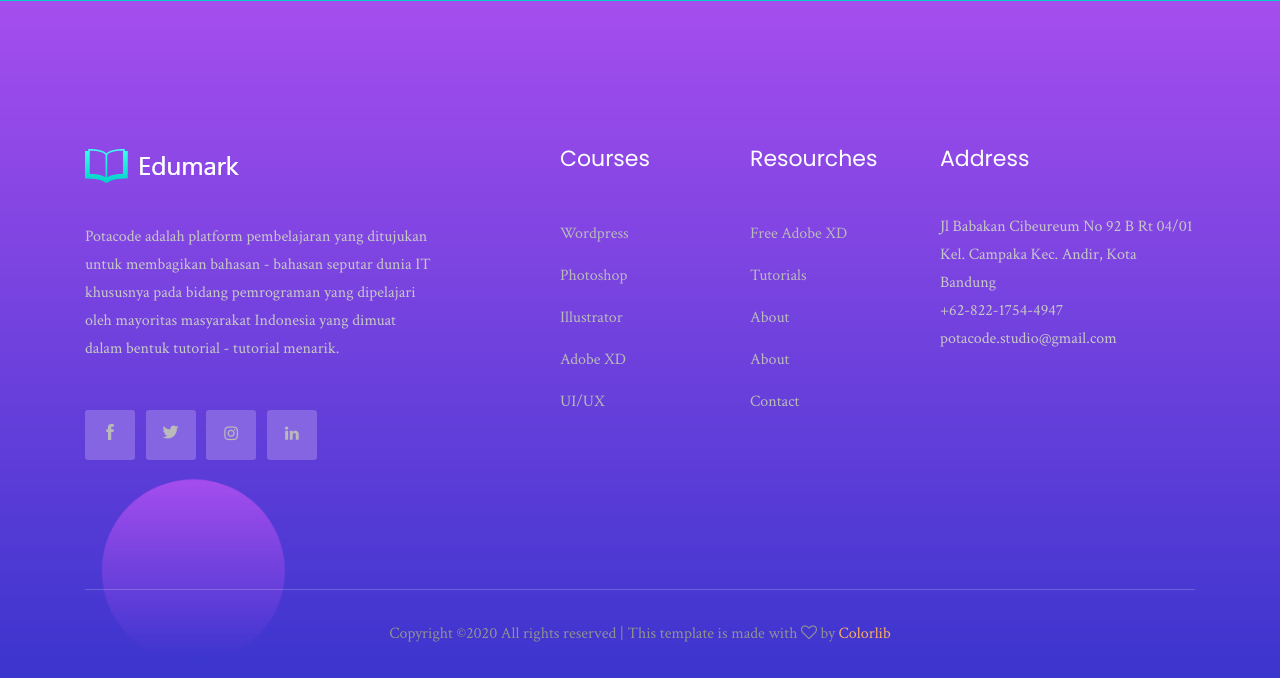
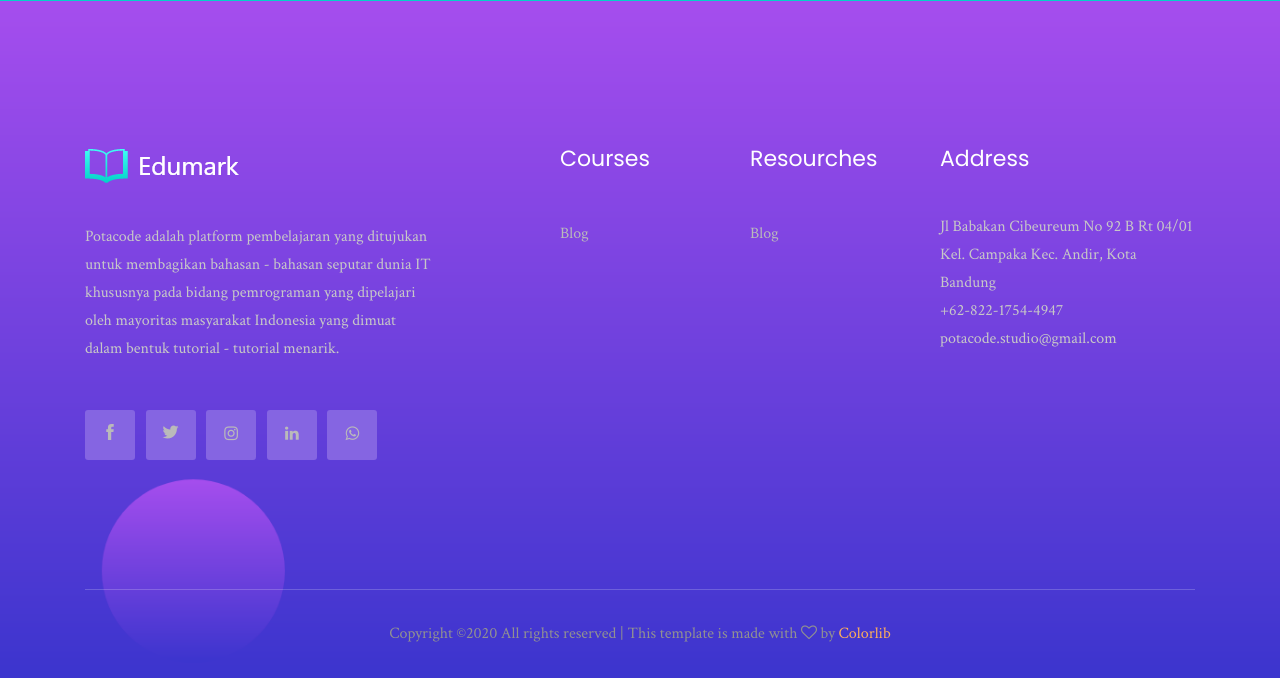
Before and after one commit to PotacodeStudio/landing-page, a PHP site: page /index.php in a window 1280 px wide. Shown: the part 2840-3518 px from the top of the page. Run offline with PHP 8.4, Linux system fonts and the light colour scheme; some libraries are stand-ins or nearby versions.

Commit message:
comment out unnecessary content and add wa link

```diff
--- a/footer.php
+++ b/footer.php
@@ -35,6 +35,11 @@
                                             <i class="fa fa-linkedin"></i>
                                         </a>
                                     </li>
+                                   <li>
+                                        <a href="whatsapp://send?text=Hello&phone=+6282217544947">
+                                            <i class="fa fa-whatsapp"></i>
+                                        </a>
+                                    </li>
                                 </ul>
                             </div>
 
@@ -46,11 +51,12 @@
                                 Courses
                             </h3>
                             <ul>
-                                <li><a href="#">Wordpress</a></li>
+                                <li><a href="http://potacode.com/blog">Blog</a></li>
+                                <!-- <li><a href="#">Wordpress</a></li>
                                 <li><a href="#"> Photoshop</a></li>
                                 <li><a href="#">Illustrator</a></li>
                                 <li><a href="#">Adobe XD</a></li>
-                                <li><a href="#">UI/UX</a></li>
+                                <li><a href="#">UI/UX</a></li> -->
                             </ul>
 
                         </div>
@@ -61,11 +67,12 @@
                                 Resourches
                             </h3>
                             <ul>
-                                <li><a href="#">Free Adobe XD</a></li>
+                                <li><a href="http://potacode.com/blog">Blog</a></li>
+                                <!-- <li><a href="#">Free Adobe XD</a></li>
                                 <li><a href="#">Tutorials</a></li>
                                 <li><a href="#">About</a></li>
                                 <li><a href="#"> About</a></li>
-                                <li><a href="#"> Contact</a></li>
+                                <li><a href="#"> Contact</a></li> -->
                             </ul>
                         </div>
                     </div>
```
